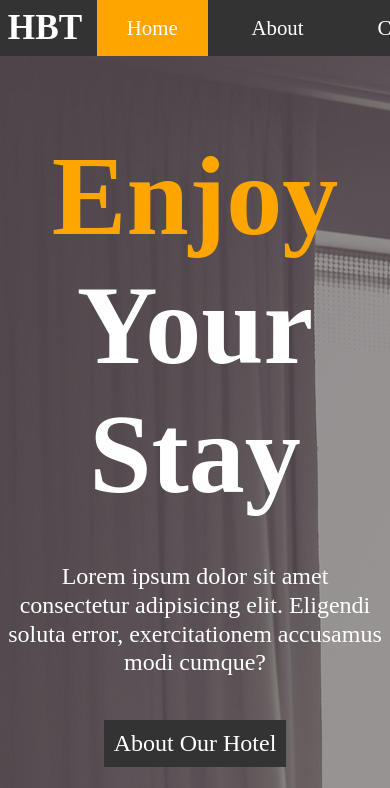
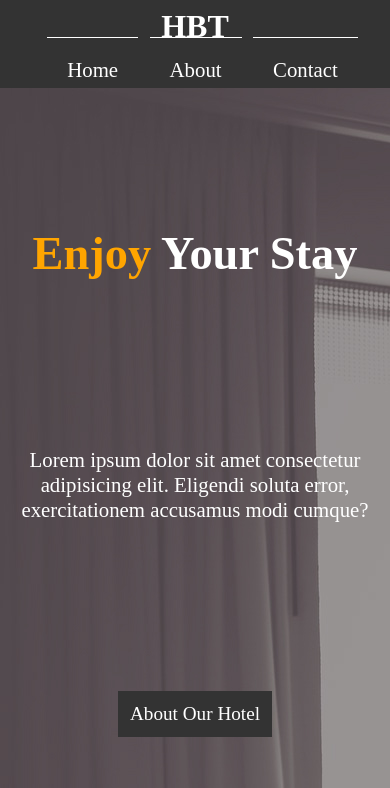
Before and after one commit to anna200167/HBT, a plain HTML site: page Index.html in a window 390 px wide. Shown: the top 788 px of the page. Drawn offline with Linux system fonts and the light colour scheme.

Commit message:
Resposive for index-page done

```diff
--- a/Index.html
+++ b/Index.html
@@ -5,6 +5,8 @@
     <meta http-equiv="X-UA-Compatible" content="IE=edge">
     <meta name="viewport" content="width=, initial-scale=1.0">
     <link rel="stylesheet" href="Style.css">
+    <link rel="stylesheet" href="Smartphone.css">
+
     <script src="https://kit.fontawesome.com/07cb23d1eb.js" crossorigin="anonymous"></script>
 
     <title>HBT</title>
--- /dev/null
+++ b/Smartphone.css
@@ -0,0 +1,99 @@
+@media (max-width:500px){
+
+    .nav-container{
+        display: flex;
+        flex-direction:column;
+        align-items:center;
+        justify-content: space-between;
+        overflow: hidden;
+    }
+    .current{
+        color:#fff;
+        background:#333;
+    }
+    .nav-container>h1{
+        font-size:2rem;
+        margin:2%;
+    }
+
+    .nav-container>ul{
+        display:flex;
+        list-style-type: none;
+
+    }
+    .nav-container>ul li{
+        margin:2%
+
+    }
+    .nav-container>ul li a{
+        color:#fff;
+        text-decoration: none;
+        padding:20px;
+        font-size: 1.3rem;
+        border:1px solid #fff;
+        border-left:none;
+        border-right:none;
+    }
+    .nav-container>ul li a:hover{
+        background:orange;
+        color:#333;
+    }
+
+/* Showcase section */
+
+
+
+
+.showcase-container>h2{
+    font-size: 3.3rem;
+}
+.showcase-container p{
+    margin:2%;
+    text-align: center;
+    font-size:1.2rem;
+
+}
+.showcase-container a{
+        margin-bottom: 10%;
+        font-size: 1.2rem;
+        text-decoration: none;
+        padding:2%;
+ }
+
+/* Aside */
+#aside{
+    display: flex;
+    flex-direction: column;
+   background:#333;
+   color:#fff;
+   height:100vh;
+}
+
+/* Items */
+.items{
+    flex-direction: column;
+}
+
+}
+
+
+@media (max-width:800px){
+
+
+    .showcase-container>h2{
+        font-size: 2.9rem;
+    }
+    .showcase-container p{
+        margin:2%;
+        text-align: center;
+        font-size:1.3rem;
+
+    }
+    .showcase-container a{
+            margin-bottom: 10%;
+            font-size: 1.2rem;
+            text-decoration: none;
+            padding:3%;
+     }
+
+}
--- a/Style.css
+++ b/Style.css
@@ -95,7 +95,7 @@ html,body{
     color:#fff;
 }
 .showcase-container>h2{
-    font-size: 7rem;
+    font-size: 6.7rem;
     margin-top:15%;
     text-align: center;
 }
```
Also changed, not shown: About.css (+7 -34 lines), Contact.css (+0 -31 lines), Contact.html (+3 -0 lines).
